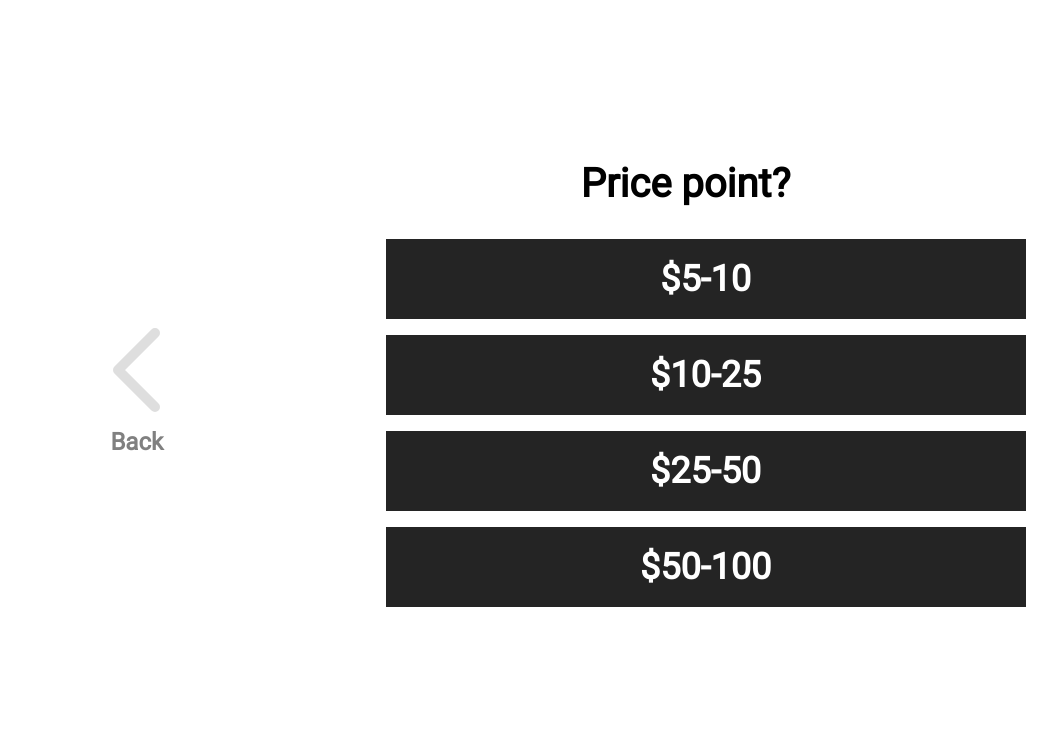
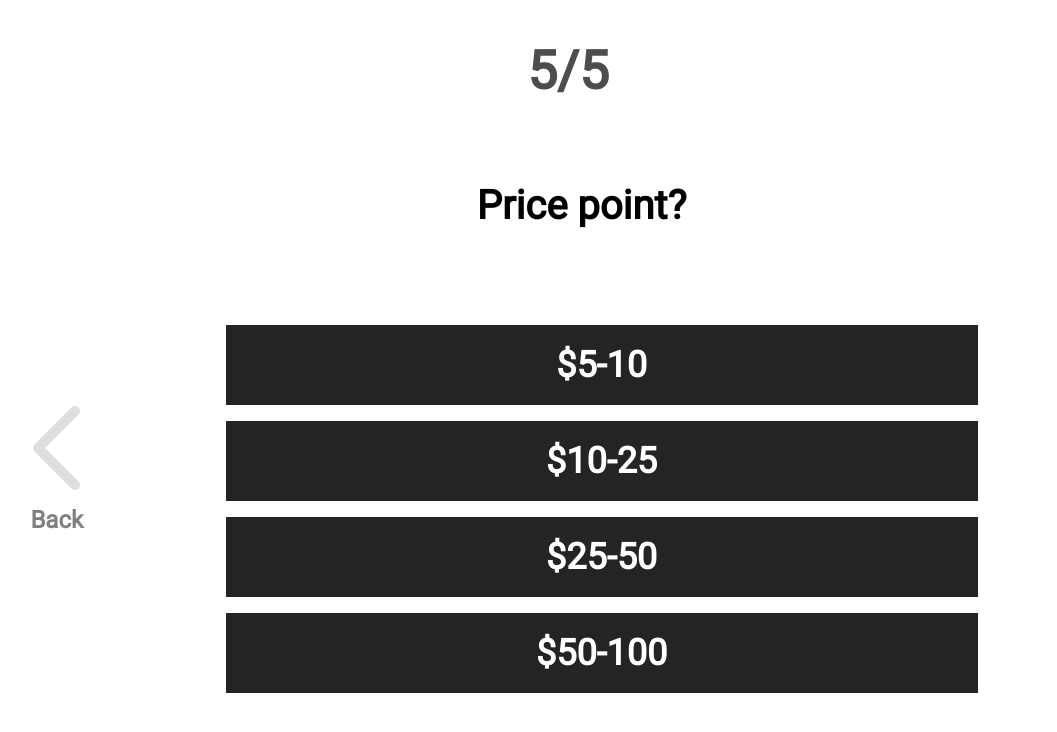
Before and after one commit to Bryan-Douglas/industry_project, a React (Create React App) app: page /price in a window 1280 px wide. Shown: the top 732 px of the page, without its empty margins (72-1129 px from the left). Built offline with nearby package versions, Linux system fonts and the light colour scheme; the HTML template or start-up script is replaced by a standard one.

Commit message:
added combo skin and added page numbers

```diff
--- a/src/components/Price/Price.jsx
+++ b/src/components/Price/Price.jsx
@@ -10,8 +10,10 @@ function Price() {
     navigate(-1);
   };
   return (
+    <div>
+            <p className="page-number">5/5</p>
     <div className="price-section">
-      <div onClick={goBack} className="skin-section__arrow-wrapper">
+      <div onClick={goBack} className="skin-section__arrow-wrapper price-section__arrow-wrapper">
         <img src={BackArrow} alt="back arrow" />
         <p className="skin-section__arrow-text">Back</p>
       </div>
@@ -30,6 +32,7 @@ function Price() {
         </div>
       </div>
     </div>
+    </div>
   );
 }
 
--- a/src/components/Price/Price.scss
+++ b/src/components/Price/Price.scss
@@ -1,11 +1,12 @@
 @use '../../styles/variables' as *;
 
 .price-section{
-    margin-top: 10rem;
+    margin-top: 5rem;
     display: flex;
     // flex-direction: column;
     align-items: center;
     justify-content: space-evenly;
+    width: 90%;
 
 
 &__list-container{
@@ -27,7 +28,7 @@
         background-color: $buttonBackground ;
         font-size: 36px;
         color: white;
-        width: 40rem;
+        width: 47rem;
         height: 5rem;
         display: flex;
         justify-content: center;
@@ -39,8 +40,12 @@
     &__wrapper{
         display: flex;
         align-items: center;
+        width: 100%;
 
-        width: 100%;
-        justify-content: space-evenly;
+        margin-top: 4rem;
+    }
+
+    &__arrow-wrapper{
+        margin-top: 3rem;
     }
 }
--- a/src/components/Scent/Scent.jsx
+++ b/src/components/Scent/Scent.jsx
@@ -15,6 +15,8 @@ function Scent() {
       navigate(-1);
     };
   return (
+    <div>
+    <p className="page-number">4/5</p>
     <div className="skin-section">
     <div onClick={goBack} className="skin-section__arrow-wrapper">
       <img src={BackArrow} alt="back arrow" />
@@ -57,6 +59,7 @@ function Scent() {
       </div>
     </Link>
   </div>
+  </div>
   )
 }
 
--- a/src/components/Skin/SkinSection.jsx
+++ b/src/components/Skin/SkinSection.jsx
@@ -21,6 +21,8 @@ function Skin() {
 
 
   return (
+    <div>
+        <p className="page-number">2/5</p>
     <div className="skin-section">
       <div onClick={goBack} className="skin-section__arrow-wrapper">
         <img src={BackArrow} alt="back arrow" />
@@ -45,7 +47,7 @@ function Skin() {
               <img src={SensitiveSkin} className="skin-section__image"></img>
             </div>
             <div className="skin-section__card">
-              <img src={DrySkin} className="skin-section__image"></img>
+              <img src={ComboSkin} className="skin-section__image"></img>
             </div>
 
         </div>
@@ -57,6 +59,7 @@ function Skin() {
         </div>
       </Link>
     </div>
+    </div>
   );
 }
 
--- a/src/components/Skin/SkinSection.scss
+++ b/src/components/Skin/SkinSection.scss
@@ -4,7 +4,7 @@
 
 
 .skin-section{
-    margin-top: 10rem;
+    margin-top: 5rem;
    padding-bottom: 2rem;
    display: flex;
    align-items: center;
--- a/src/components/SkinNeeds/SkinNeeds.jsx
+++ b/src/components/SkinNeeds/SkinNeeds.jsx
@@ -17,6 +17,8 @@ function SkinNeeds() {
       navigate(-1);
     };
   return (
+    <div>
+         <p className="page-number">3/5</p>
     <div className="skin-section">
     <div onClick={goBack} className="skin-section__arrow-wrapper">
       <img src={BackArrow} alt="back arrow" />
@@ -59,6 +61,7 @@ function SkinNeeds() {
       </div>
     </Link>
   </div>
+  </div>
   )
 }
 
--- a/src/components/Welcome/WelcomeSection.jsx
+++ b/src/components/Welcome/WelcomeSection.jsx
@@ -16,7 +16,10 @@ function Welcome() {
 
 
   return (
+    <div>
+         <p className="page-number">1/5</p>
     <div className="welcome-section">
+
       <h1 className="welcome-section__header">Pick your category</h1>
 
       <div className="welcome-section__card-container">
@@ -73,6 +76,7 @@ function Welcome() {
         </div>
       </div>
     </div>
+    </div>
   );
 }
 
--- a/src/components/Welcome/WelcomeSection.scss
+++ b/src/components/Welcome/WelcomeSection.scss
@@ -1,6 +1,6 @@
 .welcome-section{
 
-margin-top: 10rem;
+margin-top: 5rem;
 
     &__card-container{
         display: flex;
@@ -44,3 +44,10 @@ margin-top: 10rem;
         align-items: center;
     }
 }
+
+.page-number{
+    font-size: 53px;
+    margin-top: 2.5rem;
+    text-align: center;
+    color: #4D4D4D;
+}
```
Also changed, not shown: src/components/Skin/test.jsx (deleted, +0 -94 lines).
